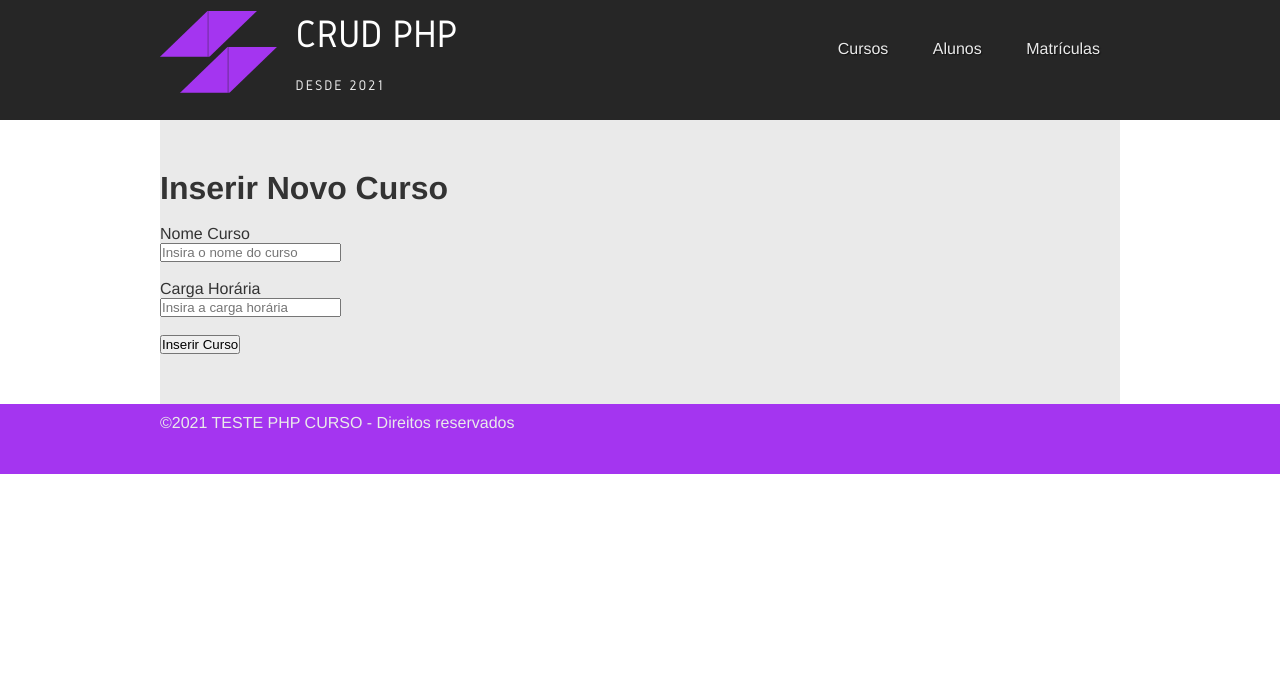
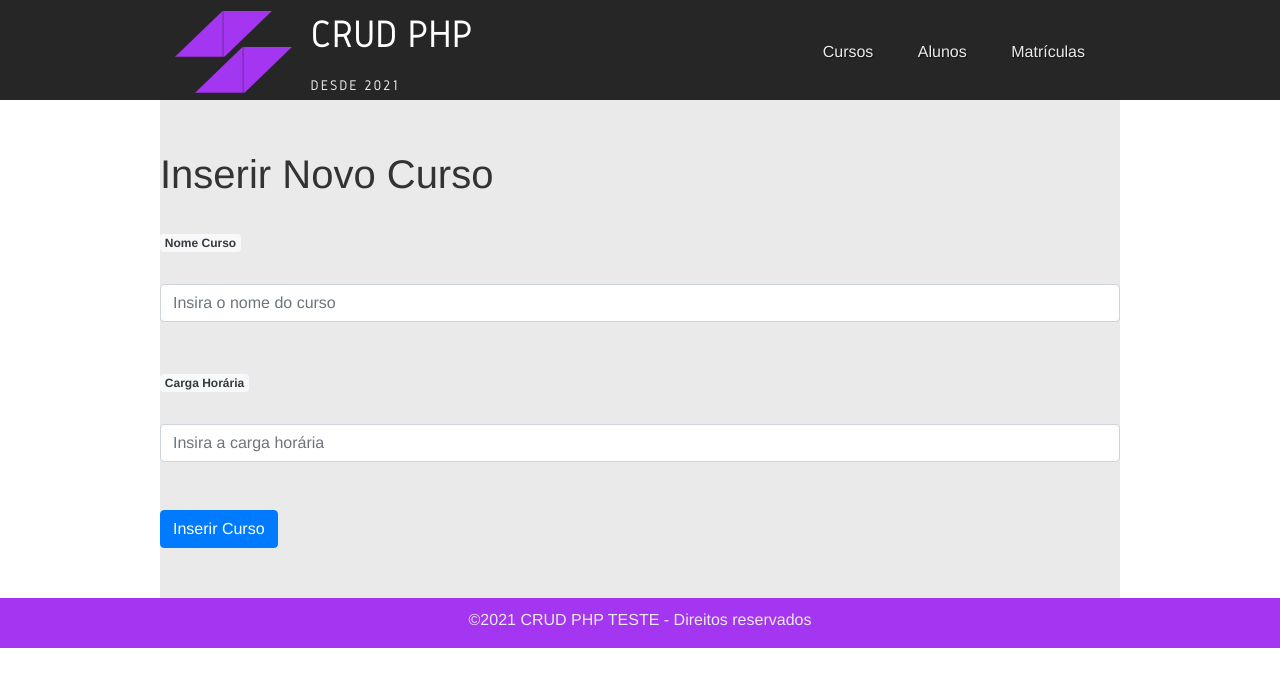
Before and after one commit to EdFigueiredo/crudphp, a PHP site: page /index.php?pagina=inserir_curso in a window 1280 px wide. Shown: the top 687 px of the page. Run offline with PHP 8.4, Linux system fonts and the light colour scheme; data that the repository does not hold is empty; some libraries are stand-ins or nearby versions.

Commit message:
Add files via upload

```diff
--- a/footer.php
+++ b/footer.php
@@ -1,6 +1,16 @@
 </div>
 <footer>
-	<div class="container">
-		©2021 TESTE PHP CURSO - Direitos reservados
+	<div class="text-center">
+		©2021 CRUD PHP TESTE  - Direitos reservados
 	</div>
+	<script src="js/jquery.js"></script>
+	<script src="//cdn.datatables.net/1.10.25/js/jquery.dataTables.min.js"></script>
+	<script>
+		$(document).ready(
+		function () {
+			$('#cursos').DataTable();
+			$('#alunos').DataTable();
+			$('#matriculas').DataTable();
+		} );
+	</script>
 </footer>
--- a/header.php
+++ b/header.php
@@ -3,6 +3,8 @@
 	<head>
 		<title>CRUD PHP</title>
 		<meta charset="UTF-8">
+		<link rel="stylesheet" href="css/bootstrap.min.css">
+		<link rel="stylesheet" href="//cdn.datatables.net/1.10.25/css/jquery.dataTables.min.css">
 		<link rel="stylesheet" href="css/estilo.css">
 	</head>
 	<body>
--- a/inserir_curso.php
+++ b/inserir_curso.php
@@ -3,13 +3,13 @@
 	<h1>Inserir Novo Curso</h1>
 	<form method="post" action="processa_curso.php">
 		</br>
-		<label>Nome Curso</label></br>
-		<input type="text" name="nome_curso" placeholder="Insira o nome do curso">
+		<label class="badge bg-light text-dark">Nome Curso</label></br></br>
+		<input class="form-control" type="text" name="nome_curso" placeholder="Insira o nome do curso">
 		</br></br>
-		<label>Carga Horária</label></br>
-		<input type="text" name="carga_horaria" placeholder="Insira a carga horária">
+		<label class="badge bg-light text-dark">Carga Horária</label></br></br>
+		<input class="form-control" type="text" name="carga_horaria" placeholder="Insira a carga horária">
 		</br></br>
-		<input type="submit" value="Inserir Curso">
+		<input class="btn btn-primary" type="submit" value="Inserir Curso">
 	</form>
 <?php } else { ?>
 	<?php while($linha = mysqli_fetch_array($consulta_cursos)){ ?>
@@ -18,13 +18,13 @@
 			<form method="post" action="edita_curso.php">
 				<input type="hidden" name="id_curso" value="<?php echo $linha['id_curso'];?>">
 				</br>
-				<label>Nome Curso</label></br>
-				<input type="text" name="nome_curso" placeholder="Insira o nome do curso" value="<?php echo $linha['nome_curso'];?>">
+				<label class="badge bg-light text-dark">Nome Curso</label></br></br>
+				<input class="form-control" type="text" name="nome_curso" placeholder="Insira o nome do curso" value="<?php echo $linha['nome_curso'];?>">
 				</br></br>
-				<label>Carga Horária</label></br>
-				<input type="text" name="carga_horaria" placeholder="Insira a carga horaria" value="<?php echo $linha['carga_horaria'];?>">
+				<label class="badge bg-light text-dark">Carga Horária</label></br></br>
+				<input class="form-control" type="text" name="carga_horaria" placeholder="Insira a carga horaria" value="<?php echo $linha['carga_horaria'];?>">
 				</br></br>
-				<input type="submit" value="Editar Curso">
+				<input class="btn btn-primary" type="submit" value="Editar Curso">
 			</form>
 		<?php } ?>
 	<?php } ?>
```
Also changed, not shown: alunos.php (+11 -4 lines), cursos.php (+8 -4 lines), inserir_aluno.php (+10 -11 lines), inserir_matricula.php (+5 -6 lines), matriculas.php (+12 -7 lines), README.md, 1 other file.
